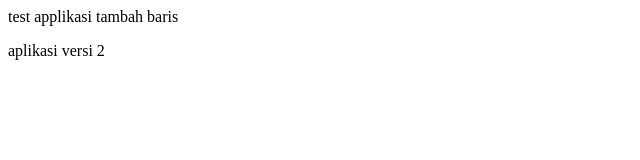
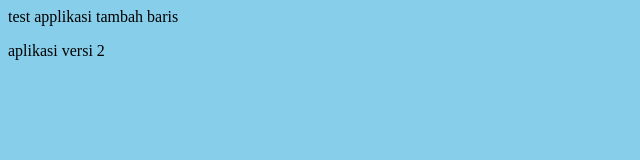
Before and after one commit to irwardhana/apps, a plain HTML site: page index.html in a window 1280 px wide. Shown: the whole page, without its empty margins (0-640 px from the left). Drawn offline with Linux system fonts and the light colour scheme.

Commit message:
Ganti background jadi bluesky

```diff
--- a/index.html
+++ b/index.html
@@ -1,3 +1,4 @@
+<link rel="stylesheet" href="./style/style.css">
 test applikasi
 tambah baris
 <p>aplikasi versi 2</p>
--- a/style/style.css
+++ b/style/style.css
@@ -1,4 +1,4 @@
-.body {
+body {
 
  background-color: skyblue
 
```
